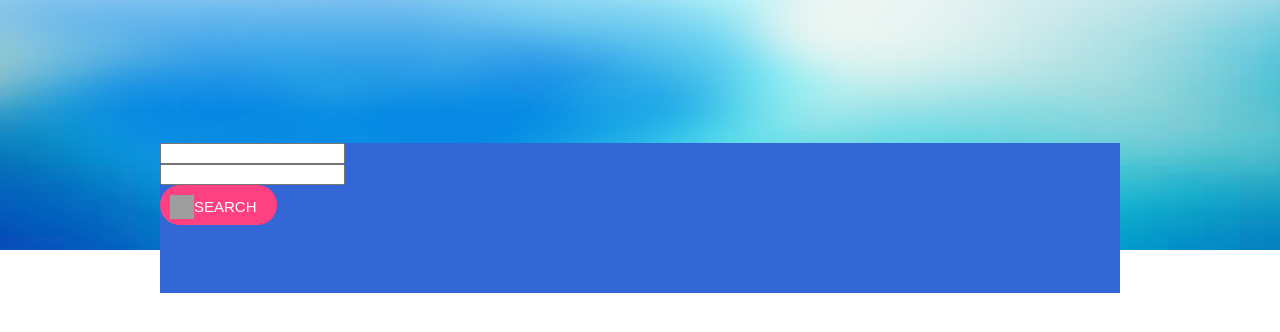
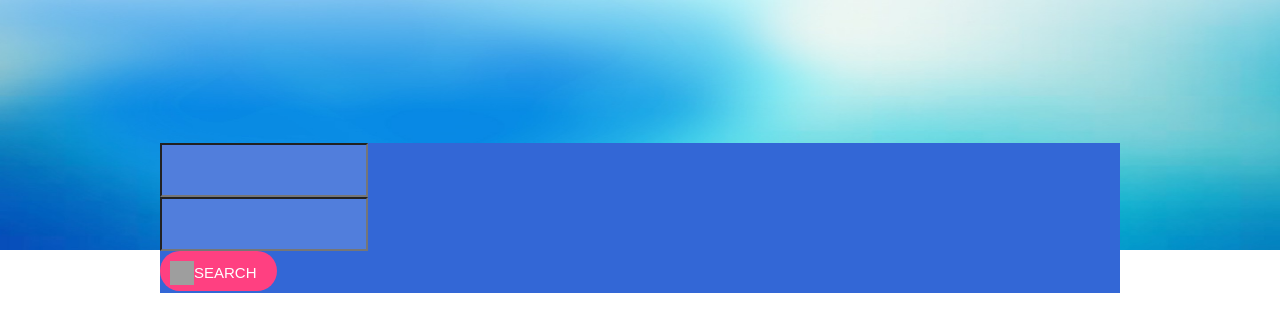
Before and after one commit to Saeed-jlnsi/Google-Flights, a Vue app: page /#/ in a window 1280 px wide. Shown: the top 332 px of the page. Built offline with nearby package versions, Linux system fonts and the light colour scheme; grey boxes are pictures that could not be loaded.

Commit message:
Custom-input component style

```diff
--- a/src/components/CustomInput/CustomInput.vue
+++ b/src/components/CustomInput/CustomInput.vue
@@ -3,7 +3,9 @@
         <!-- <label v-if="label" for="">{{label}}</label> -->
         <!-- <div v-if="validation" :class="$style.validation">!</div> -->
         <div :class="$style.input">
-            <span v-if="icon" :class="icon"></span>
+            <span v-if="icon" :class="icon">
+                <!-- <img src="//www.gstatic.com/images/icons/material/system/2x/location_on_white_24dp.png" alt=""> -->
+            </span>
             <input :name="name" :class="invalidClass" type="text" :placeholder="placeHolder" @input="onInput" :value="value" autocomplete="on">
         </div>
     </div>
--- a/src/components/CustomInput/custominput.scss
+++ b/src/components/CustomInput/custominput.scss
@@ -0,0 +1,18 @@
+
+.customInput {
+    width: 200px;
+    .input {
+        display: inline-block !important;
+        background-color: rgba(255, 255, 255, 0.15);
+        // .icon {
+        //     background: url(//www.gstatic.com/images/icons/material/system/2x/location_on_white_24dp.png);
+        // }
+        input {
+
+            width: 200px;
+            height: 48px;
+            // border: none;
+            background-color: transparent;
+        }
+    }
+}
--- a/src/views/home.scss
+++ b/src/views/home.scss
@@ -8,6 +8,7 @@ html {
             margin: 0 auto;
             margin-top: -110px;
             background-color: #3367d6;
+            color: #fff;
         }
     }
 }
```
